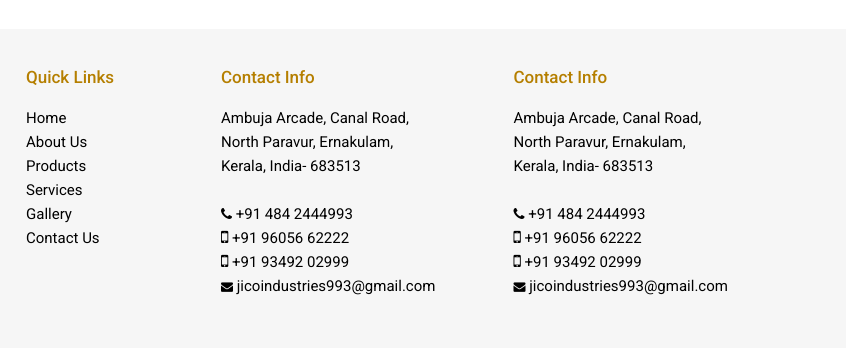
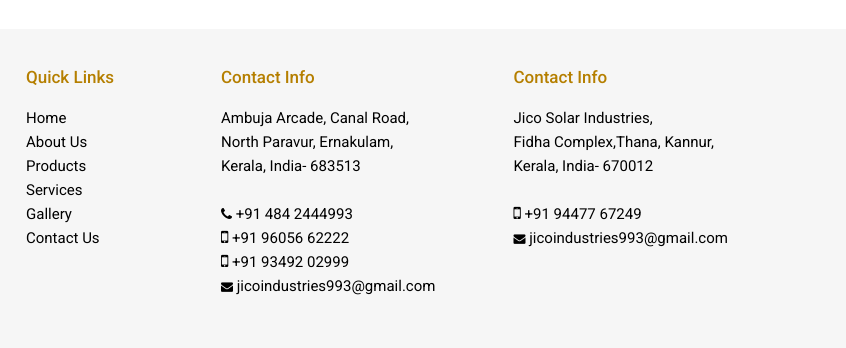
Before and after one commit to volviartechnologies/JICO-Industries, a plain HTML site: page 15.12.2020/Aboutus.html in a window 1280 px wide. Shown: the part 2073-2421 px from the top of the page, 434-1280 px from the left. Drawn offline with Linux system fonts and the light colour scheme; a web font is replaced by a local one.

```diff
--- a/15.12.2020/Aboutus.html
+++ b/15.12.2020/Aboutus.html
@@ -408,17 +408,14 @@ function show2_0() {
                                                    <h2 class="widget-title">Contact Info</h2>
                                                    <div class="newsletter-widget">
                                                        <p class="">
-                                                            Ambuja Arcade, Canal Road,<br /> North Paravur, Ernakulam,<br /> Kerala, India- 683513
+                                                           Jico Solar Industries, <br /> Fidha Complex,Thana, Kannur,<br /> Kerala, India- 670012
                                                            <br /><br />
-                                                            <strong><i class="stynew_77 fa fa-phone" style="font-size: 14px;"></i></strong> +91 484 2444993
+
+                                                           <strong><i class="fa fa-mobile" style="font-size: 17px;"></i></strong>  +91 94477 67249
                                                            <br />
-                                                            <strong><i class="fa fa-mobile" style="font-size: 17px;"></i></strong>  +91 96056 62222
-                                                            <br />
-                                                            <strong><i class="fa fa-mobile" style="font-size: 17px;"></i></strong>  +91 93492 02999
-                                                            <br />
+
                                                            <strong><i class="fa fa-envelope" style="font-size: 12px;"></i></strong>  jicoindustries993@gmail.com
                                                        </p>
-
                                                    </div><!-- end newsletter -->
                                                </div><!-- end widget -->
                                            </div><!-- end col -->
```
Also changed, not shown: 15.12.2020/Gallery.html (+4 -7 lines), 15.12.2020/Products.html (+4 -7 lines), 15.12.2020/Services.html (+4 -7 lines), 15.12.2020/index.html (+4 -6 lines), 15.12.2020/page-contact.html (+4 -7 lines). Lines whose indentation alone changed are shown as unchanged.
